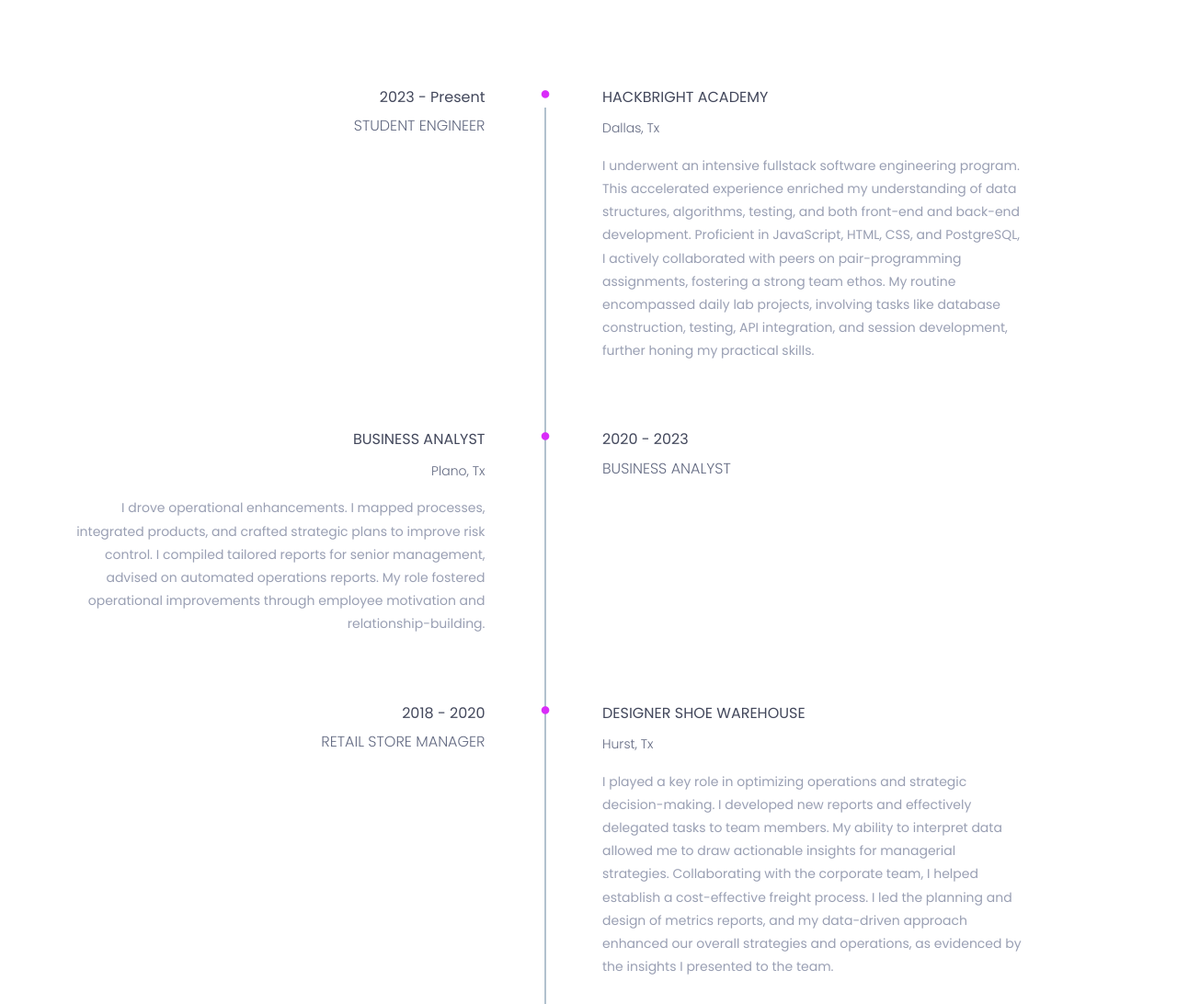
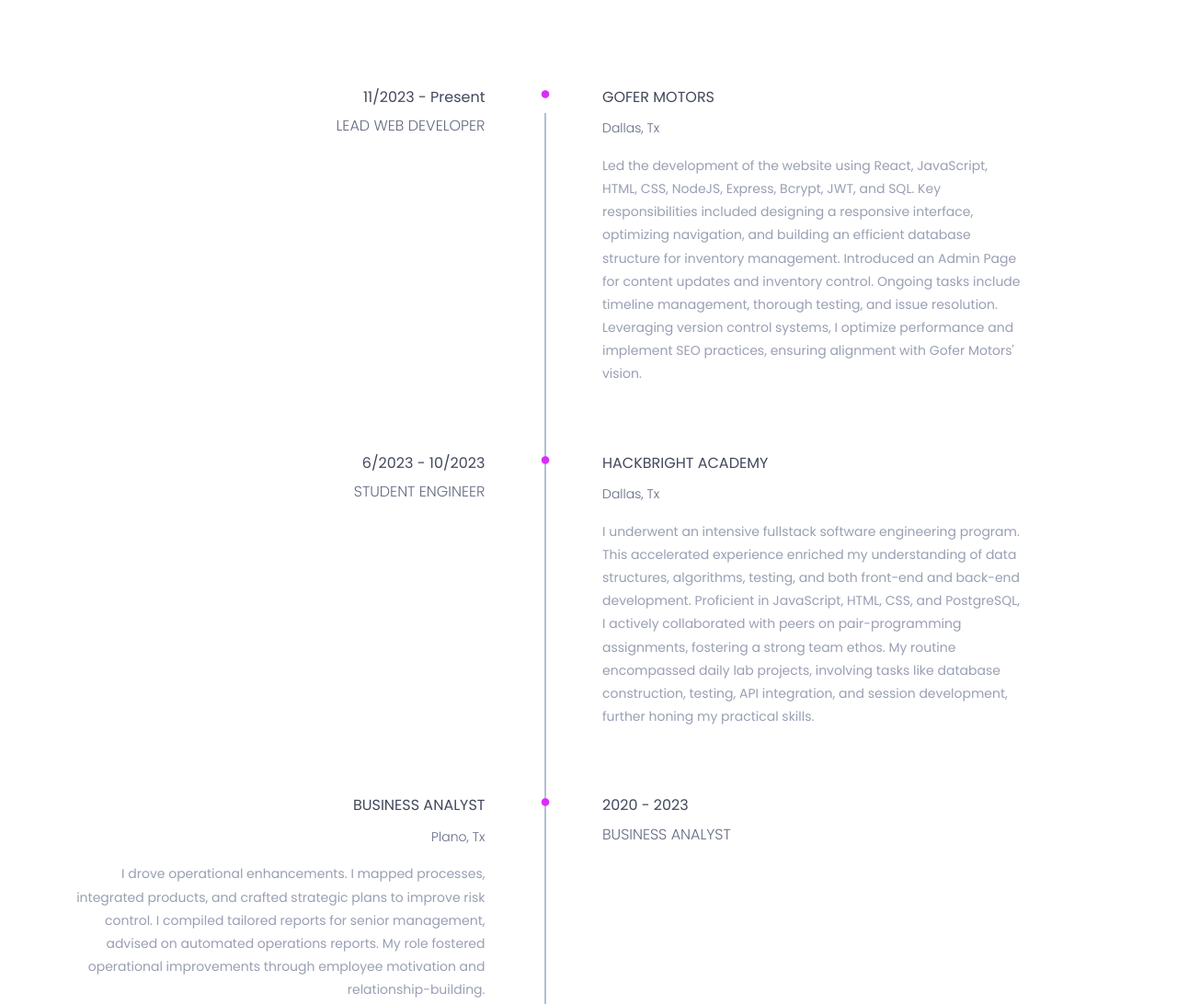
Before and after one commit to KatrynaYaworski/KatrynaYaworski.github.io, a plain HTML site: page index.html in a window 1280 px wide. Shown: the part 2784-3876 px from the top of the page at 92% size. Drawn offline with nearby package versions, Linux system fonts and the light colour scheme.

Commit message:
Update index.html

```diff
--- a/index.html
+++ b/index.html
@@ -387,12 +387,41 @@
 				<div class="experience-content">
 						<div class="main-timeline">
 							<ul>
+
 								<li>
 									<div class="single-timeline-box fix">
 										<div class="row">
 											<div class="col-md-5">
 												<div class="experience-time text-right">
-													<h2>2023 - Present</h2>
+													<h2>11/2023 - Present</h2>
+													<h3>lead web developer</h3>
+												</div><!--/.experience-time-->
+											</div><!--/.col-->
+											<div class="col-md-offset-1 col-md-5">
+												<div class="timeline">
+													<div class="timeline-content">
+														<h4 class="title">
+															<span><i class="fa fa-circle" aria-hidden="true"></i></span>
+															gofer motors
+														</h4>
+														<h5>dallas, tx</h5>
+														<p class="description">
+															Led the development of the website using React, JavaScript, HTML, CSS, NodeJS, Express, Bcrypt, JWT, and SQL. Key responsibilities included designing a responsive interface, optimizing navigation, and building an efficient database structure for inventory management. Introduced an Admin Page for content updates and inventory control. Ongoing tasks include timeline management, thorough testing, and issue resolution. Leveraging version control systems, I optimize performance and implement SEO practices, ensuring alignment with Gofer Motors' vision.
+														</p>
+													</div><!--/.timeline-content-->
+												</div><!--/.timeline-->
+											</div><!--/.col-->
+										</div>
+									</div><!--/.single-timeline-box-->
+								</li>
+
+
+								<li>
+									<div class="single-timeline-box fix">
+										<div class="row">
+											<div class="col-md-5">
+												<div class="experience-time text-right">
+													<h2>6/2023 - 10/2023</h2>
 													<h3>student engineer</h3>
 												</div><!--/.experience-time-->
 											</div><!--/.col-->
@@ -421,7 +450,7 @@
 												<div class="experience-time">
 													<h2>
 														<span><i class="fa fa-circle" aria-hidden="true"></i></span>
-														2023 - current
+														2023 - 2023
 													</h2>
 													<h3>student engineer</h3>
 												</div><!--/.experience-time-->
```
